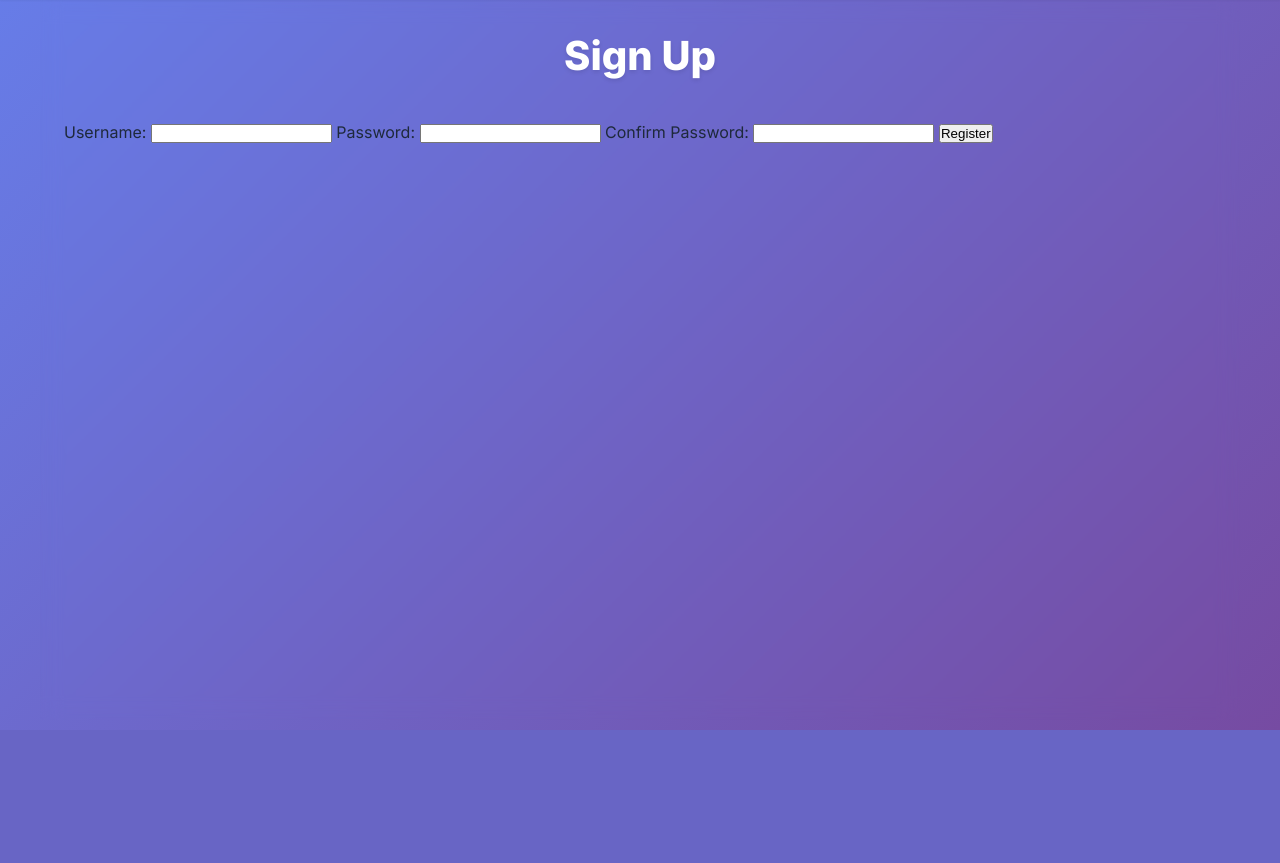
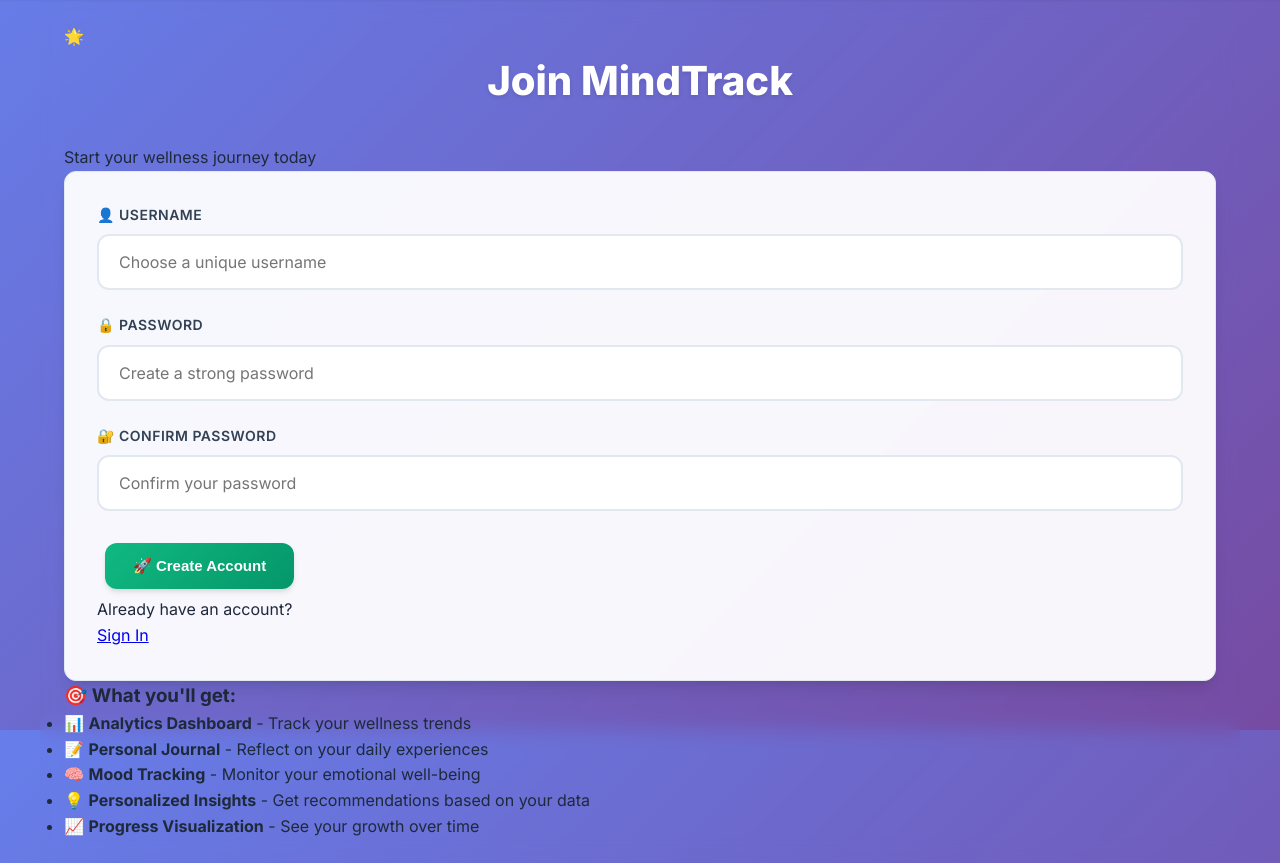
Before and after one commit to Rocky1324/mindtrack-journal, a Flask app: page /register in a window 1280 px wide. Shown: the part 70-933 px from the top of the page. Before the commit the page ends 800 px from the top, so only its background shows below. Run offline with Flask 3, Linux system fonts and the light colour scheme.

Commit message:
Enhance registration page with MindTrack branding

```diff
--- a/templates/register.html
+++ b/templates/register.html
@@ -1,30 +1,54 @@
 {% extends "layout.html" %}
 
-{% block title %}Register{% endblock %}
+{% block title %}Register - MindTrack{% endblock %}
 
 {% block content %}
+  <div class="auth-container">
+    <div class="auth-card">
+      <div class="auth-header">
+        <div class="auth-icon">🌟</div>
+        <h1>Join MindTrack</h1>
+        <p>Start your wellness journey today</p>
+      </div>
 
-  <h1>Sign Up</h1>
+      <div class="form-container">
+        <form method="POST" action="{{ url_for('register') }}" class="auth-form">
+          <div class="form-group">
+            <label for="username">👤 Username</label>
+            <input name="username" id="username" type="text" placeholder="Choose a unique username" required>
+          </div>
 
-{% with messages = get_flashed_messages(with_categories=true) %}
-  {% if messages %}
-    <ul>
-      {% for category, message in messages %}
-        <li class="{{ category }}">{{ message }}</li>
-      {% endfor %}
-    </ul>
-    {% endif %}
-{% endwith %}
+          <div class="form-group">
+            <label for="password">🔒 Password</label>
+            <input name="password" id="password" type="password" placeholder="Create a strong password" required>
+          </div>
 
-  <div>
-    <form method="POST" action="{{ url_for('register') }}">
-      <label for="username"></label>Username:
-      <input name="username" id="username" type="text">
-       <label for="password"></label>Password:
-      <input name="password" id="password" type="password">
-       <label for="confirm-password"></label>Confirm Password:
-      <input name="confirm-password" id="confirm-password" type="password">
-      <button type="submit">Register</button>
-    </form>
+          <div class="form-group">
+            <label for="confirm-password">🔐 Confirm Password</label>
+            <input name="confirm-password" id="confirm-password" type="password" placeholder="Confirm your password" required>
+          </div>
+
+          <button type="submit" class="btn btn-success auth-btn">
+            🚀 Create Account
+          </button>
+        </form>
+
+        <div class="auth-footer">
+          <p>Already have an account?</p>
+          <a href="{{ url_for('login') }}" class="auth-link">Sign In</a>
+        </div>
+      </div>
+
+      <div class="auth-benefits">
+        <h3>🎯 What you'll get:</h3>
+        <ul class="benefits-list">
+          <li>📊 <strong>Analytics Dashboard</strong> - Track your wellness trends</li>
+          <li>📝 <strong>Personal Journal</strong> - Reflect on your daily experiences</li>
+          <li>🧠 <strong>Mood Tracking</strong> - Monitor your emotional well-being</li>
+          <li>💡 <strong>Personalized Insights</strong> - Get recommendations based on your data</li>
+          <li>📈 <strong>Progress Visualization</strong> - See your growth over time</li>
+        </ul>
+      </div>
+    </div>
   </div>
 {% endblock %}
```
